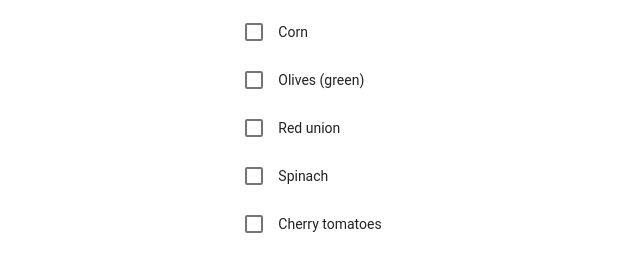
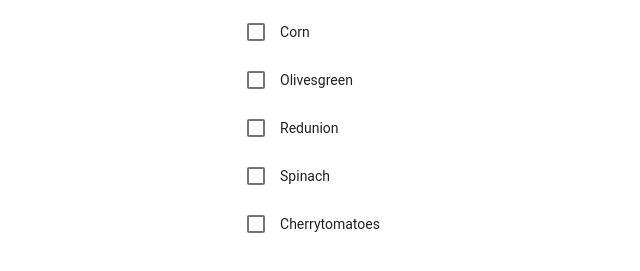
Before and after one commit to peterDijk/pizza-configurator, a React (Create React App) app: page / in a window 1280 px wide. Shown: the part 617-888 px from the top of the page, without its empty margins (319-959 px from the left). Built offline with nearby package versions, Linux system fonts and the light colour scheme.

Commit message:
topping bools are controlled and implemented in calculate price

```diff
--- a/src/components/Configurator.js
+++ b/src/components/Configurator.js
@@ -58,7 +58,7 @@ function Configurator(props) {
                     <FormControlLabel
                       key={topping}
                       control={
-                      <Checkbox checked={false} value={topping} />
+                      <Checkbox checked={props.toppingsValue[topping]} value={topping} onChange={props.handleToppingsChange(topping)} />
                       }
                       label={topping}
                       />
--- a/src/components/ConfiguratorContainer.js
+++ b/src/components/ConfiguratorContainer.js
@@ -13,7 +13,17 @@ class ConfiguratorContainer extends React.PureComponent {
   }
 
   handleChange = event => {
-    this.setState({ ...this.state, [event.target.name]: parseInt(event.target.value, 0) })
+    this.setState({
+      ...this.state,
+      [event.target.name]: parseInt(event.target.value, 0)
+    })
+  }
+
+  handleToppingsChange = name => event => {
+    this.setState({
+      ...this.state,
+      toppings: {...this.state.toppings, [name]: event.target.checked }
+    })
   }
 
   calculateTotal = () => {
@@ -26,6 +36,14 @@ class ConfiguratorContainer extends React.PureComponent {
       const sauce = this.props.options.sauces.find(sauce => sauce.id === this.state.sauce)
       total += sauce.price
     }
+    if (Object.keys(this.state.toppings).length > 0) {
+      const toppings = Object.keys(this.state.toppings)
+      const chosenToppings = toppings.filter(topping => this.state.toppings[topping] === true )
+      total += (chosenToppings.length * 0.5)
+    }
+
+
+
     this.setState({...this.state, total})
   }
 
@@ -51,17 +69,14 @@ class ConfiguratorContainer extends React.PureComponent {
     }
 
     if (Object.keys(this.state.toppings).length !== 0) {
-      this.calculateTotal() // overwrites previous setState because it's not updated yet after that setState
+      this.calculateTotal() // only executes after toppings are loaded otherwise it overwrites line 46 setState
     }
     this.props.updateChosen({
       ...this.state
     })
   }
 
-
-
   render() {
-    console.log(this.state)
     if (!this.props.options) return 'Loading...'
     return (
       <Configurator
@@ -69,6 +84,7 @@ class ConfiguratorContainer extends React.PureComponent {
         sauceOptions={this.props.options.sauces}
         toppingOptions={this.props.options.toppings}
         handleChange={this.handleChange}
+        handleToppingsChange={this.handleToppingsChange}
         baseValue={this.state.base}
         sauceValue={this.state.sauce}
         toppingsValue={this.state.toppings}
--- a/src/pizza-options.json
+++ b/src/pizza-options.json
@@ -40,10 +40,10 @@
     "toppings": [
       "Pineapple",
       "Corn",
-      "Olives (green)",
-      "Red union",
+      "Olivesgreen",
+      "Redunion",
       "Spinach",
-      "Cherry tomatoes"
+      "Cherrytomatoes"
       ]
     }
 }
```
